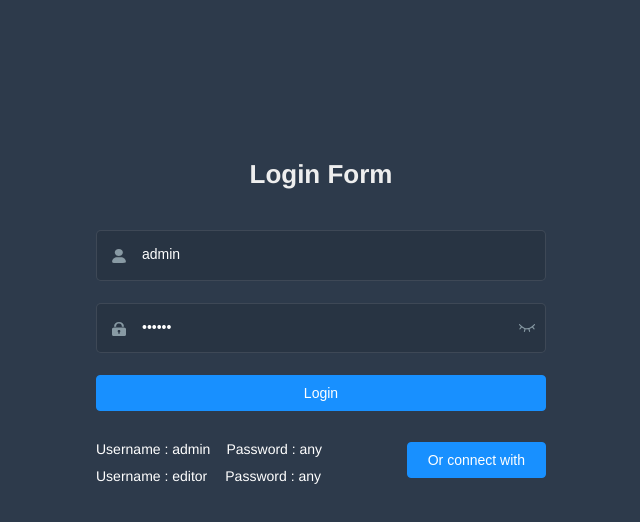
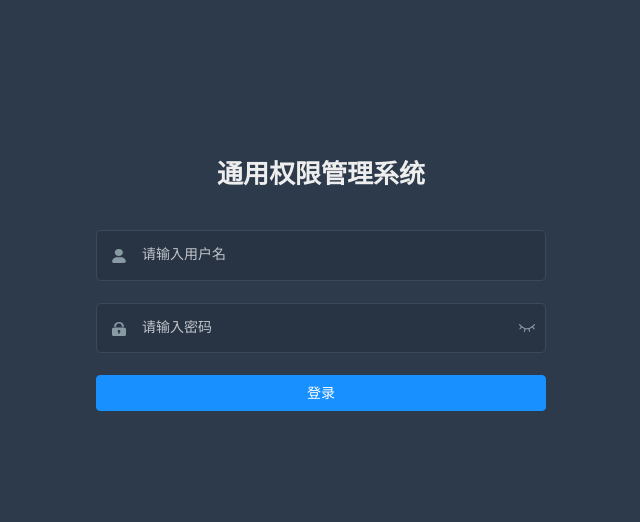
Before and after one commit to KIMERAY/vue-authority-system, a Vue app: page /#/login in a window 1280 px wide. Shown: the top 522 px of the page, without its empty margins (319-959 px from the left). Built offline with nearby package versions, Linux system fonts and the light colour scheme.

Commit message:
feat: 调整登录页面

```diff
--- a/package.json
+++ b/package.json
@@ -31,14 +31,17 @@
     "normalize.css": "7.0.0",
     "nprogress": "0.2.0",
     "path-to-regexp": "2.4.0",
+    "regenerator-runtime": "^0.14.0",
     "screenfull": "4.2.0",
     "script-loader": "0.7.2",
     "sortablejs": "1.8.4",
+    "svg-baker-runtime": "^1.4.7",
     "tui-editor": "1.3.3",
     "vue": "2.6.10",
     "vue-count-to": "1.0.13",
     "vue-router": "3.0.2",
     "vue-splitpane": "1.0.4",
+    "vue-style-loader": "^4.1.3",
     "vuedraggable": "2.20.0",
     "vuex": "3.1.0",
     "xlsx": "0.14.1"
--- a/src/views/login/index.vue
+++ b/src/views/login/index.vue
@@ -1,11 +1,18 @@
 <template>
   <div class="login-container">
-    <el-form ref="loginForm" :model="loginForm" :rules="loginRules" class="login-form" autocomplete="on" label-position="left">
-
+    <!-- 登录表单 -->
+    <el-form
+      ref="loginForm"
+      :model="loginForm"
+      :rules="loginRules"
+      class="login-form"
+      autocomplete="on"
+      label-position="left"
+    >
       <div class="title-container">
-        <h3 class="title">Login Form</h3>
+        <h3 class="title">通用权限管理系统</h3>
       </div>
-
+      <!-- 用户名 -->
       <el-form-item prop="username">
         <span class="svg-container">
           <svg-icon icon-class="user" />
@@ -13,7 +20,7 @@
         <el-input
           ref="username"
           v-model="loginForm.username"
-          placeholder="Username"
+          placeholder="请输入用户名"
           name="username"
           type="text"
           tabindex="1"
@@ -21,7 +28,12 @@
         />
       </el-form-item>
 
-      <el-tooltip v-model="capsTooltip" content="Caps lock is On" placement="right" manual>
+      <el-tooltip
+        v-model="capsTooltip"
+        content="Caps lock is On"
+        placement="right"
+        manual
+      >
         <el-form-item prop="password">
           <span class="svg-container">
             <svg-icon icon-class="password" />
@@ -31,78 +43,49 @@
             ref="password"
             v-model="loginForm.password"
             :type="passwordType"
-            placeholder="Password"
+            placeholder="请输入密码"
             name="password"
             tabindex="2"
             autocomplete="on"
-            @keyup.native="checkCapslock"
             @blur="capsTooltip = false"
             @keyup.enter.native="handleLogin"
           />
           <span class="show-pwd" @click="showPwd">
-            <svg-icon :icon-class="passwordType === 'password' ? 'eye' : 'eye-open'" />
+            <svg-icon
+              :icon-class="passwordType === 'password' ? 'eye' : 'eye-open'"
+            />
           </span>
         </el-form-item>
       </el-tooltip>
 
-      <el-button :loading="loading" type="primary" style="width:100%;margin-bottom:30px;" @click.native.prevent="handleLogin">Login</el-button>
-
-      <div style="position:relative">
-        <div class="tips">
-          <span>Username : admin</span>
-          <span>Password : any</span>
-        </div>
-        <div class="tips">
-          <span style="margin-right:18px;">Username : editor</span>
-          <span>Password : any</span>
-        </div>
-
-        <el-button class="thirdparty-button" type="primary" @click="showDialog=true">
-          Or connect with
-        </el-button>
-      </div>
+      <el-button
+        :loading="loading"
+        type="primary"
+        style="width: 100%; margin-bottom: 30px"
+        @click.native.prevent="handleLogin"
+        >登录</el-button
+      >
     </el-form>
-
-    <el-dialog title="Or connect with" :visible.sync="showDialog">
-      Can not be simulated on local, so please combine you own business simulation! ! !
-      <br>
-      <br>
-      <br>
-      <social-sign />
-    </el-dialog>
   </div>
 </template>
 
 <script>
-import { validUsername } from '@/utils/validate'
 import SocialSign from './components/SocialSignin'
 
 export default {
   name: 'Login',
   components: { SocialSign },
   data() {
-    const validateUsername = (rule, value, callback) => {
-      if (!validUsername(value)) {
-        callback(new Error('Please enter the correct user name'))
-      } else {
-        callback()
-      }
-    }
-    const validatePassword = (rule, value, callback) => {
-      if (value.length < 6) {
-        callback(new Error('The password can not be less than 6 digits'))
-      } else {
-        callback()
-      }
-    }
     return {
+      // 登录表单对象
       loginForm: {
-        username: 'admin',
-        password: '111111'
+        username: '',// 用户名
+        password: ''// 密码
       },
+      // 表单验证规则
       loginRules: {
-        username: [{ required: true, trigger: 'blur', validator: validateUsername }],
-        password: [{ required: true, trigger: 'blur', validator: validatePassword }]
+        username: [{ required: true, trigger: 'blur', message:'请输入用户名' }],
+        password: [{ required: true, trigger: 'blur', message:'请输入密码' }]
       },
       passwordType: 'password',
       capsTooltip: false,
@@ -124,24 +107,19 @@ export default {
       immediate: true
     }
   },
-  created() {
-    // window.addEventListener('storage', this.afterQRScan)
-  },
   mounted() {
+    // 如果用户名为空，则焦点聚焦到用户名输入框
     if (this.loginForm.username === '') {
       this.$refs.username.focus()
+      // 如果密码为空，则焦点聚焦到密码输入框
     } else if (this.loginForm.password === '') {
       this.$refs.password.focus()
     }
   },
-  destroyed() {
-    // window.removeEventListener('storage', this.afterQRScan)
-  },
   methods: {
-    checkCapslock(e) {
-      const { key } = e
-      this.capsTooltip = key && key.length === 1 && (key >= 'A' && key <= 'Z')
-    },
+    /**
+     * 是否显示密码
+     */
     showPwd() {
       if (this.passwordType === 'password') {
         this.passwordType = ''
--- a/vue.config.js
+++ b/vue.config.js
@@ -28,7 +28,7 @@ module.exports = {
   outputDir: 'dist',
   assetsDir: 'static',
   // lintOnSave: process.env.NODE_ENV === 'development',
-  lintOnSave:false
+  lintOnSave:false,
   productionSourceMap: false,
   devServer: {
     port: port,
```
Also changed, not shown: 1 other file (tests, documents, lock files or other folders).
